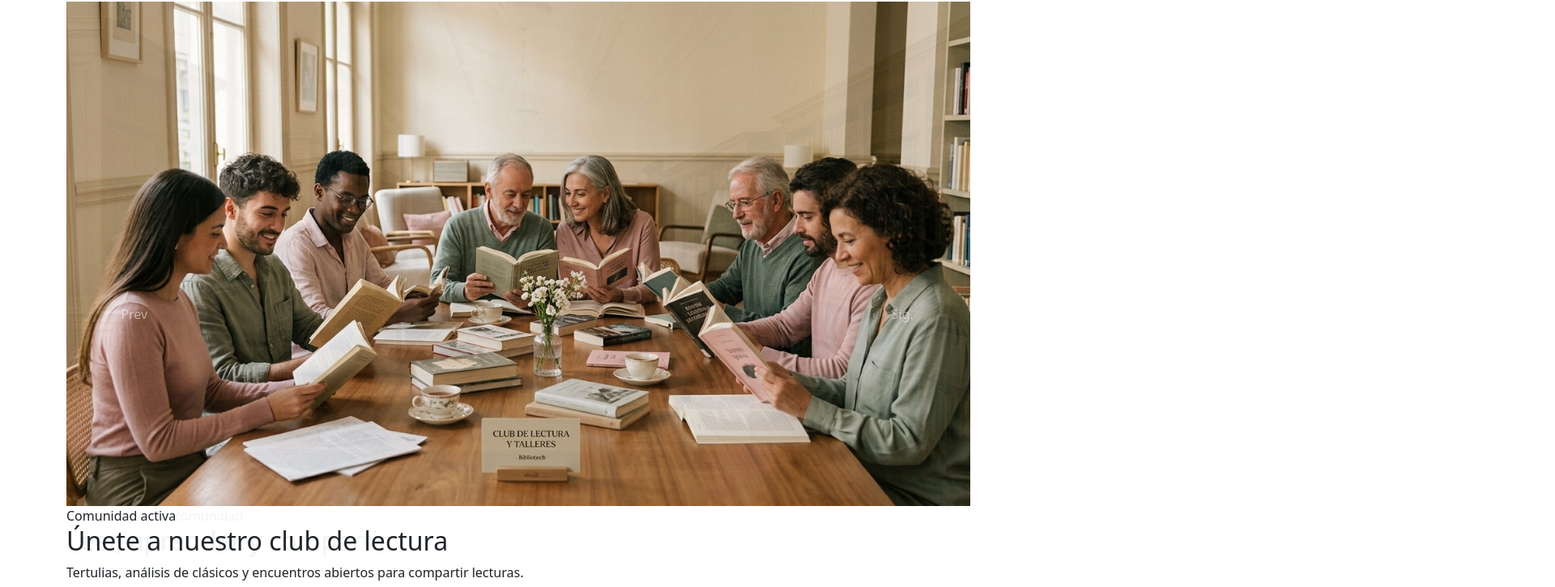
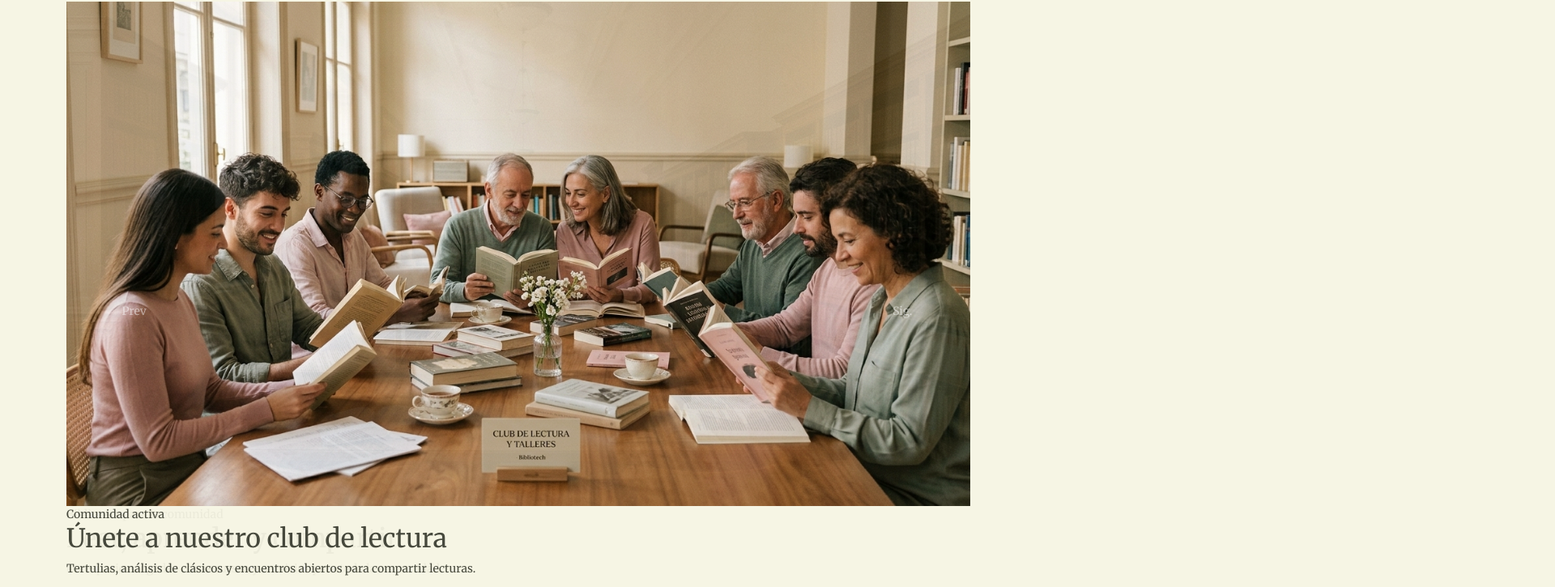
Before and after one commit to c8estelar/BiblioTech, a plain HTML site: page index.html in a window 1280 px wide. Shown: the part 873-1598 px from the top of the page at 81% size, 1920 px wide, since content can reach past the window. Drawn offline with nearby package versions, Linux system fonts and the light colour scheme.

Commit message:
feat: añadir dos estilos

```diff
--- a/css/index.css
+++ b/css/index.css
@@ -1,5 +1,12 @@
 @import url(./base.css);
 
 *{
+    box-sizing: border-box;
+}
 
+body {
+    background-color: var(--fondo-general);
+    color: var(--texto-parrafos);
+    font-family: var(--fuente-titulos), var(--fuente-texto);
+    font-size: 14px;
 }
```
